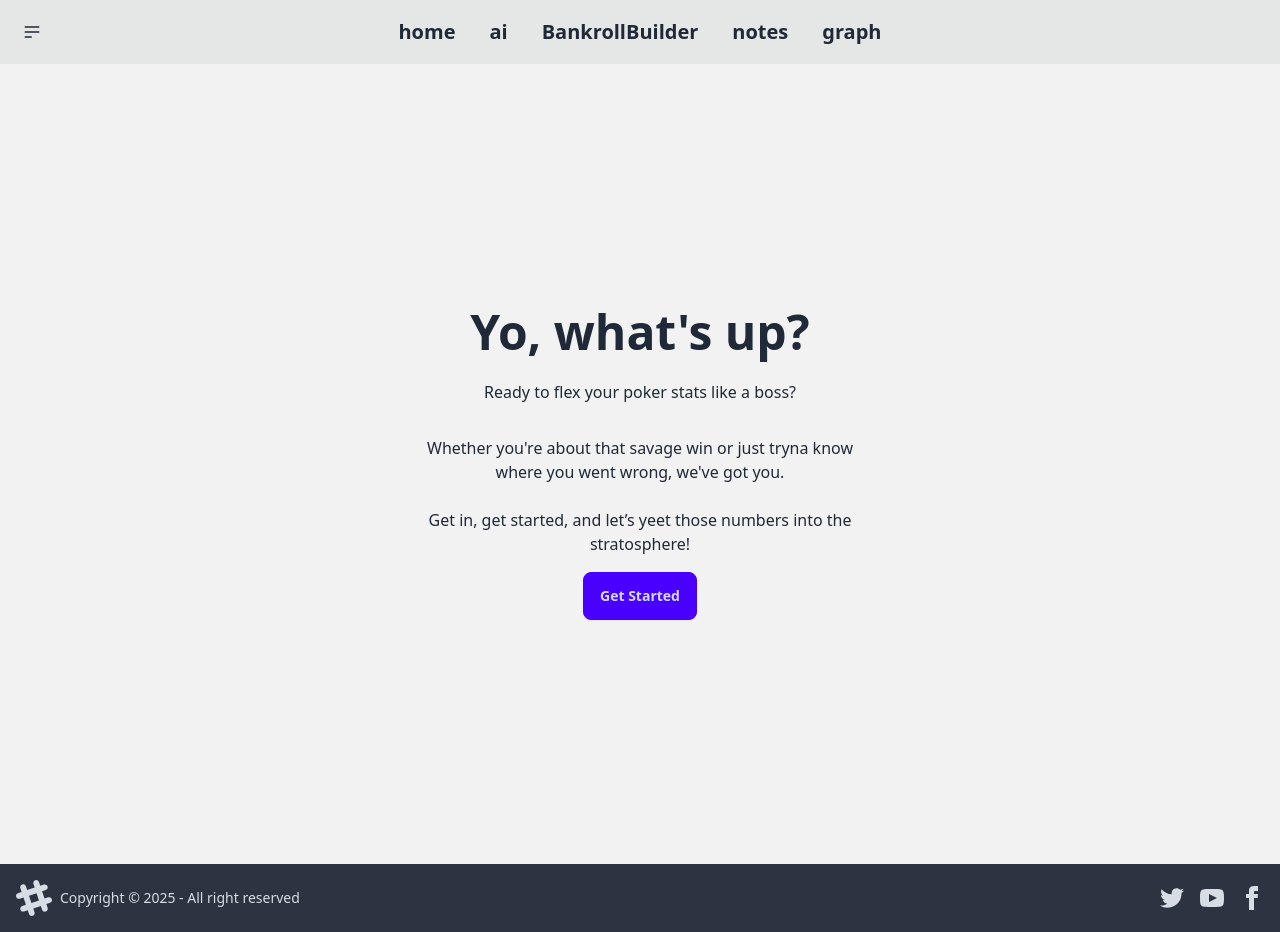
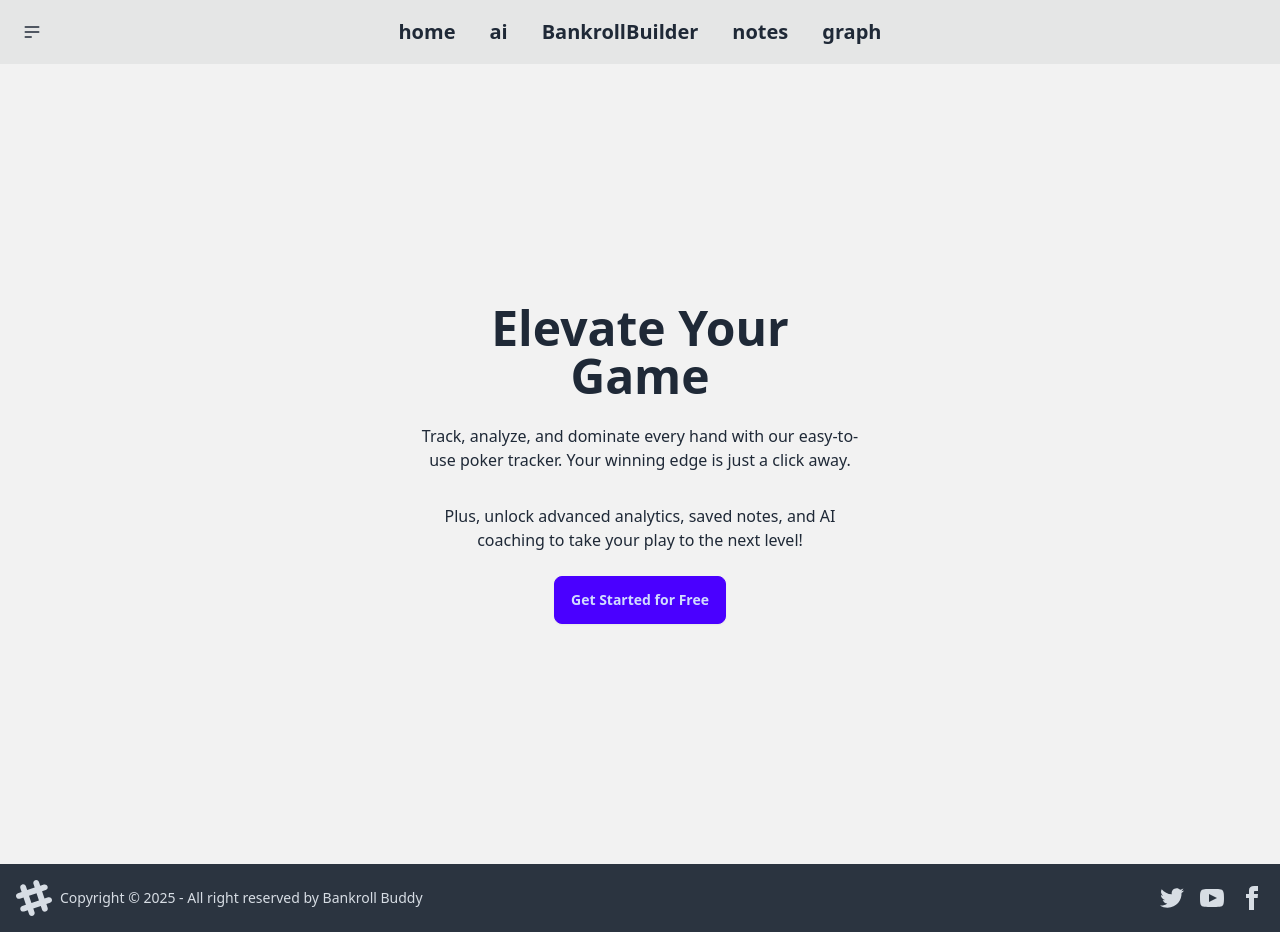
Before and after one commit to Ronney221/bankrollBuddy, a React (Vite) app: page / in a window 1280 px wide. Built offline with nearby package versions, Linux system fonts and the light colour scheme.

Commit message:
small changes and package update

```diff
--- a/package.json
+++ b/package.json
@@ -10,8 +10,12 @@
     "preview": "vite preview"
   },
   "dependencies": {
+    "chart.js": "^4.4.7",
+    "chartjs-plugin-annotation": "^3.1.0",
     "react": "^18.3.1",
+    "react-chartjs-2": "^5.3.0",
     "react-dom": "^18.3.1",
+    "react-router-dom": "^7.1.5",
     "theme-change": "^2.5.0"
   },
   "devDependencies": {
--- a/src/Footer.jsx
+++ b/src/Footer.jsx
@@ -15,7 +15,7 @@
             <path
                 d="M22.672 15.226l-2.432.811.841 2.515c.33 1.019-.209 2.127-1.23 2.456-1.15.325-2.148-.321-2.463-1.226l-.84-2.518-5.013 1.677.84 2.517c.391 1.203-.434 2.542-1.831 2.542-.88 0-1.601-.564-1.86-1.314l-.842-2.516-2.431.809c-1.135.328-2.145-.317-2.463-1.229-.329-1.018.211-2.127 1.231-2.456l2.432-.809-1.621-4.823-2.432.808c-1.355.384-2.558-.59-2.558-1.839 0-.817.509-1.582 1.327-1.846l2.433-.809-.842-2.515c-.33-1.02.211-2.129 1.232-2.458 1.02-.329 2.13.209 2.461 1.229l.842 2.515 5.011-1.677-.839-2.517c-.403-1.238.484-2.553 1.843-2.553.819 0 1.585.509 1.85 1.326l.841 2.517 2.431-.81c1.02-.33 2.131.211 2.461 1.229.332 1.018-.21 2.126-1.23 2.456l-2.433.809 1.622 4.823 2.433-.809c1.242-.401 2.557.484 2.557 1.838 0 .819-.51 1.583-1.328 1.847m-8.992-6.428l-5.01 1.675 1.619 4.828 5.011-1.674-1.62-4.829z"></path>
             </svg>
-            <p>Copyright © {new Date().getFullYear()} - All right reserved</p>
+            <p>Copyright © {new Date().getFullYear()} - All right reserved by Bankroll Buddy</p>
         </aside>
         <nav className="grid-flow-col gap-4 md:place-self-center md:justify-self-end">
             <a>
--- a/src/Hero.jsx
+++ b/src/Hero.jsx
@@ -6,18 +6,15 @@
     <div className="hero bg-base-200 min-h-screen">
       <div className="hero-content text-center">
         <div className="max-w-md space-y-4">
-          <h1 className="text-5xl font-bold">Yo, what's up?</h1>
+          <h1 className="text-5xl font-bold">Elevate Your Game</h1>
           <p className="py-2">
-            Ready to flex your poker stats like a boss?
+            Track, analyze, and dominate every hand with our easy-to-use poker tracker. Your winning edge is just a click away.
           </p>
           <p className="py-2">
-          Whether you're about that savage win or just tryna know where you went wrong, we've got you.
-          </p>
-          <p>
-            Get in, get started, and let’s yeet those numbers into the stratosphere!
+            Plus, unlock advanced analytics, saved notes, and AI coaching to take your play to the next level!
           </p>
           <button className="btn btn-primary" onClick={onGetStarted}>
-            Get Started
+            Get Started for Free
           </button>
         </div>
       </div>
--- a/src/Notes.jsx
+++ b/src/Notes.jsx
@@ -62,7 +62,15 @@
           <div className="chat-bubble">
             Click into one of your recent games and leave a note!
           </div>
-          <div className="chat-footer px-2">  Resume</div>
+          <div className="chat-footer px-2">
+  <a
+    href="https://docs.google.com/document/d/1LrOxb1h5nHf0gbXTiCUulH64IVjJRTscKFopmrgyouE/edit?usp=sharing"
+    target="_blank"
+    rel="noopener noreferrer"
+  >
+    Resume
+  </a>
+</div>
         </div>
 
         {/* Dynamic Chat Bubbles for Saved Notes */}
--- a/src/StatsPage.jsx
+++ b/src/StatsPage.jsx
@@ -233,7 +233,7 @@
                     <td>${game.cashOut.toFixed(2)}</td>
                     <td>{game.stakes}</td>
                     <td className={game.gainLoss >= 0 ? 'text-green-500' : 'text-red-500'}>
-                        ${game.gainLoss.toFixed(2)}
+                        {game.gainLoss.toFixed(2)}$
                     </td>
                     </tr>
                 ))}
```
Also changed, not shown: 1 other file (tests, documents, lock files or other folders).
